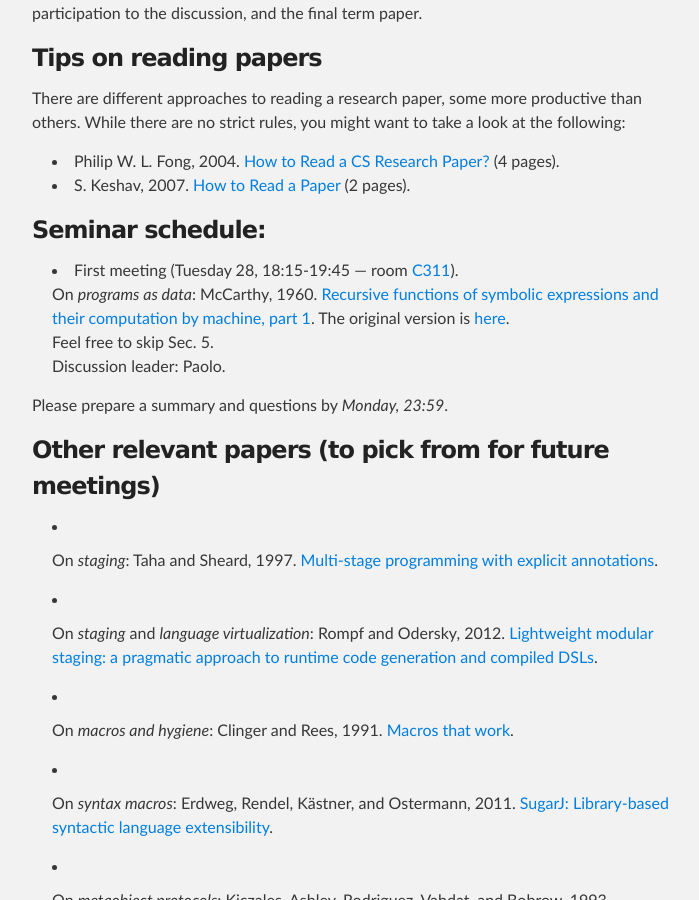
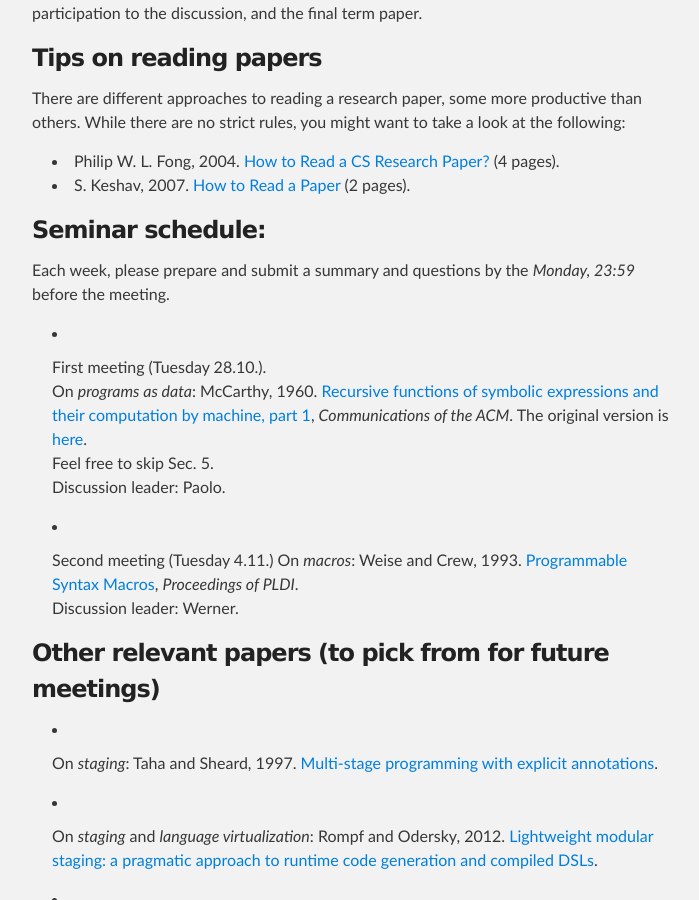
Before and after one commit to ps-mr/ps-mr.github.io, a Jekyll site: the page built from ws14-metaprogramming.md, in a window 1280 px wide and 900 px high, scrolled down 1405 px. Shown: the whole window, without its empty margins (288-987 px from the left). Built offline with Jekyll 4.4.1, drawn with Linux system fonts in a browser that asks for light colours.

Commit message:
WS14-MP: Add second paper

```diff
--- a/ws14-metaprogramming.md
+++ b/ws14-metaprogramming.md
@@ -47,12 +47,16 @@ There are different approaches to reading a research paper, some more productive
 
 ### Seminar schedule:
 
-* First meeting (Tuesday 28, 18:15-19:45 --- room [C311](http://campus.verwaltung.uni-tuebingen.de/lsfpublic/rds?state=verpublish&status=init&vmfile=no&moduleCall=webInfo&publishConfFile=webInfoRaum&publishSubDir=raum&keep=y&raum.rgid=2963)).
-On *programs as data*: McCarthy, 1960. [Recursive functions of symbolic expressions and their computation by machine, part 1](http://cs.cmu.edu/~crary/819-f09/McCarthy60.pdf). The original version is [here](http://www.brinckerhoff.org/clements/csc530-sp09/Readings/mccarthy-1960.pdf).
+Each week, please prepare and submit a summary and questions by the *Monday, 23:59* before the meeting.
+
+* First meeting (Tuesday 28.10.).
+On *programs as data*: McCarthy, 1960. [Recursive functions of symbolic expressions and their computation by machine, part 1](http://cs.cmu.edu/~crary/819-f09/McCarthy60.pdf), *Communications of the ACM*. The original version is [here](http://www.brinckerhoff.org/clements/csc530-sp09/Readings/mccarthy-1960.pdf).
 Feel free to skip Sec. 5.
 Discussion leader: Paolo.
 
-Please prepare a summary and questions by *Monday, 23:59*.
+* Second meeting (Tuesday 4.11.)
+On *macros*: Weise and Crew, 1993. [Programmable Syntax Macros](http://dl.acm.org/citation.cfm?id=155105), *Proceedings of PLDI*.
+Discussion leader: Werner.
 
 ### Other relevant papers (to pick from for future meetings)
 
```
